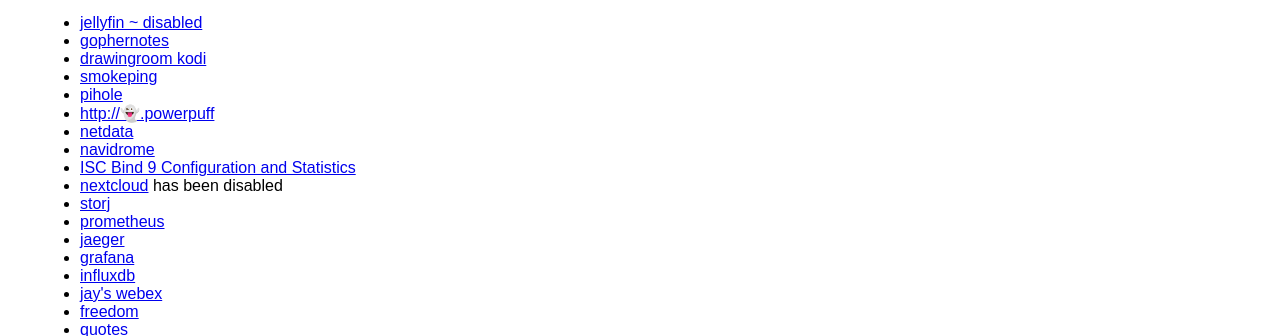
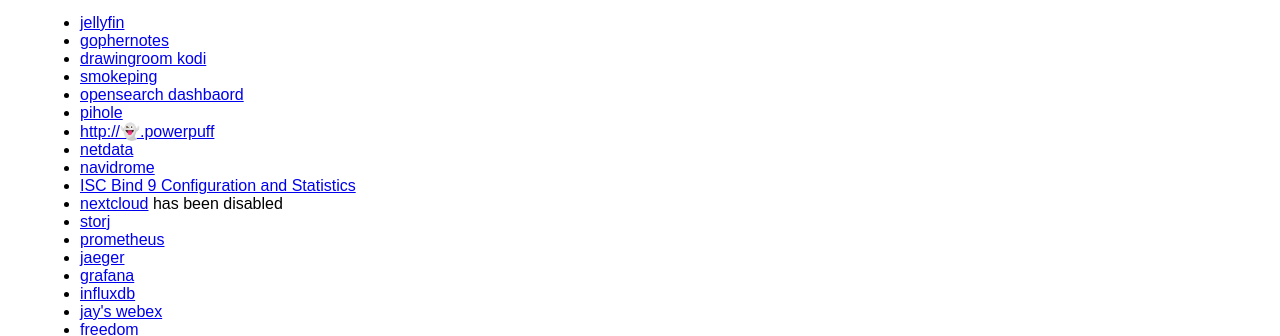
Before and after one commit to jrwren/etv, a website with bundled scripts: page index.html in a window 1280 px wide. Shown: the part 98-434 px from the top of the page. Built offline with nearby package versions, Linux system fonts and the light colour scheme; files whose address does not match are found by name.

Commit message:
fix links

```diff
--- a/index.html
+++ b/index.html
@@ -167,10 +167,11 @@
     </div>
     <h1>links</h1>
     <ul>
-        <li><a href="https://jf.j.xmtp.net/web/">jellyfin ~ disabled</a>
+        <li><a href="https://jf.j.xmtp.net/">jellyfin</a>
         <li><a href="http://delays.powerpuff:8888/notebooks/notes/one.ipynb">gophernotes</a>
         <li><a href="http://drawingroom.powerpuff:8080">drawingroom kodi</a>
         <li><a href="/smokeping">smokeping</a>
+        <li><a href="http://delays.powerpuff:5601/">opensearch dashbaord</a>
         <li><a href="http://delays.powerpuff:3141/admin/">pihole</a>
         <li><a href="http://👻.powerpuff">http://👻.powerpuff</a>
         <li><a href="http://delays.powerpuff:19999/">netdata</a>
```
